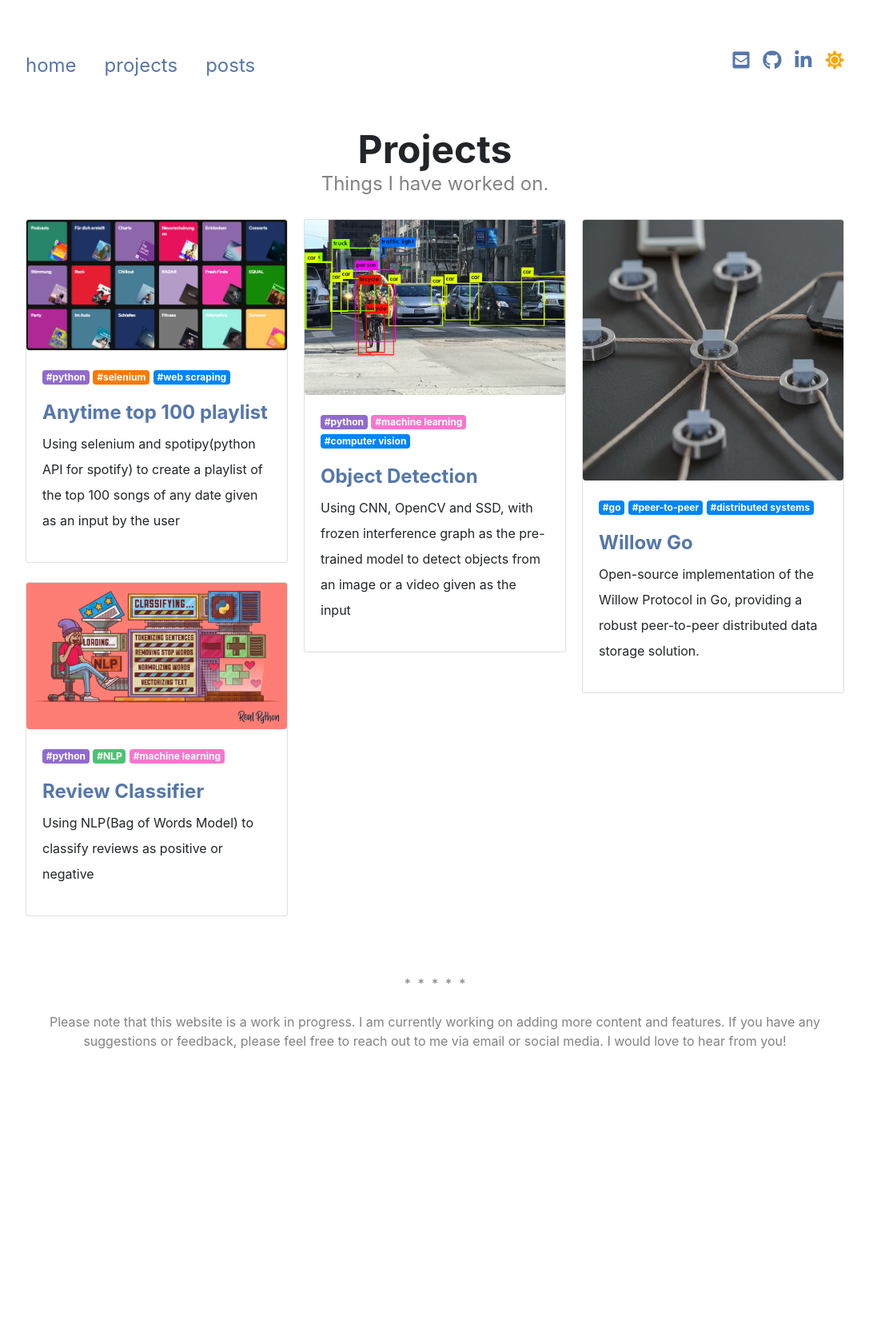
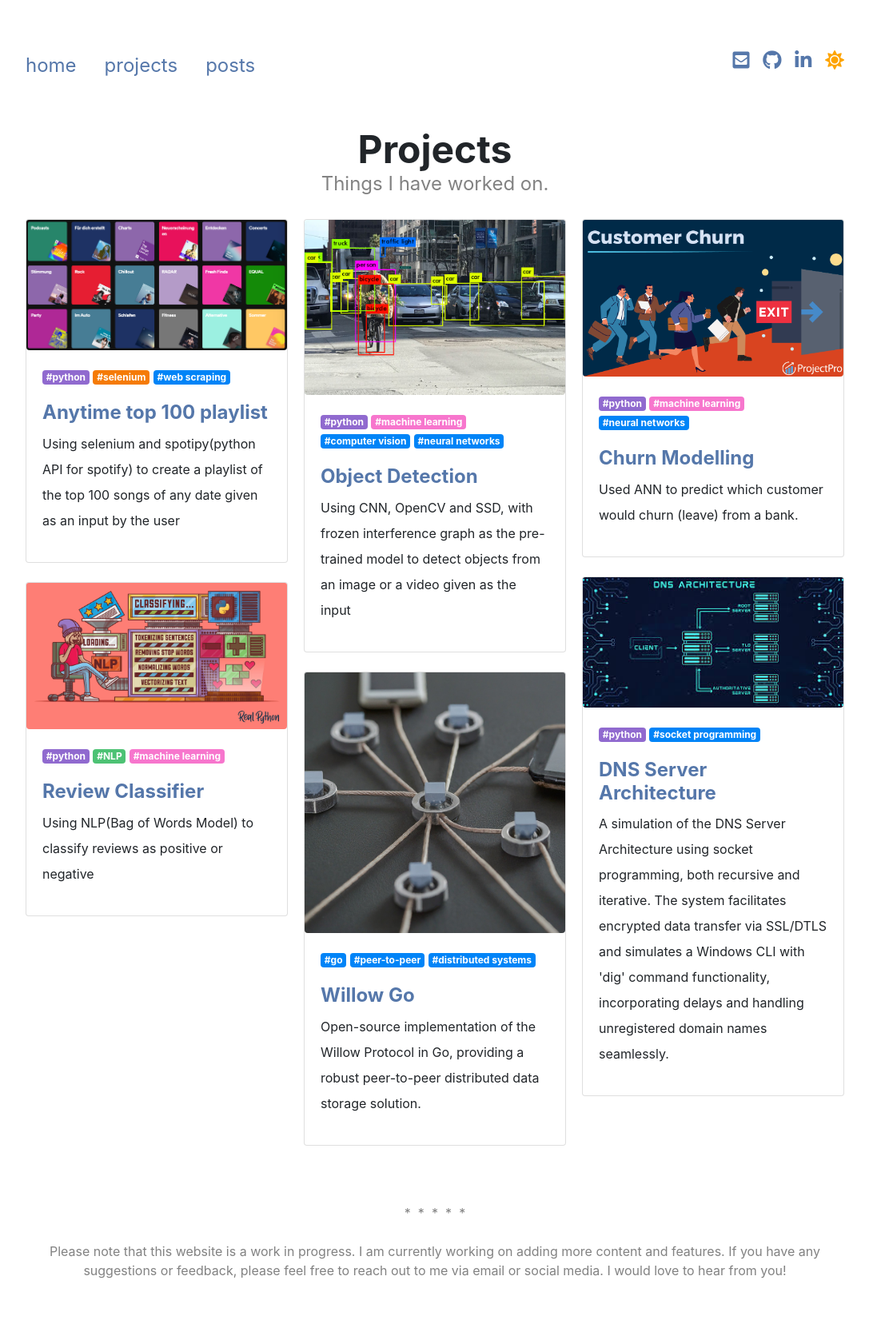
Before and after one commit to suyog301103/my_website, a Jekyll site: the page built from pages/projects.html, in a window 1280 px wide. Shown: the whole page at 80% size, without its empty margins (96-1183 px from the left). Built offline with Jekyll 4.4.1, drawn with Linux system fonts in a browser that asks for light colours; nearby versions of some CDN libraries; a style sheet for code colours, icons or effects is not loaded; before the commit the page ends 1374 px from its top, so only the background shows below that.

Commit message:
added some stuff

```diff
--- a/_data/projects.yml
+++ b/_data/projects.yml
@@ -20,7 +20,7 @@
   description_less: Using CNN, OpenCV and SSD, with frozen interference graph as the pre-trained model to detect objects from an image or a video given as the input
   action_buttons: >
     <a href="https://github.com/suyog301103/Object-Detection" target="_blank" class="btn btn-dark mb-1"><i class="fas fa-code-branch"></i> &nbsp Repository</a>
-  tags: [python, machine learning, computer vision]
+  tags: [python, machine learning, computer vision, neural networks]
 
 - name: Willow Go
   id: p4
@@ -29,3 +29,19 @@
   action_buttons: >
     <a href="https://github.com/PES-Innovation-Lab/willow-go" target="_blank" class="btn btn-dark mb-1"><i class="fas fa-code-branch"></i> &nbsp Repository</a>
   tags: [go, peer-to-peer, distributed systems]
+
+- name: Churn Modelling
+  id: p5
+  img_src: /assets/img/Churn-Modelling.png
+  description_less: Used ANN to predict which customer would churn (leave) from a bank.
+  action_buttons: >
+    <a href="https://github.com/suyog301103/Churn-Modelling" target="_blank" class="btn btn-dark mb-1"><i class="fas fa-code-branch"></i> &nbsp Repository</a>
+  tags: [python, machine learning, neural networks]
+
+- name: DNS Server Architecture
+  id: p6
+  img_src: /assets/img/DNS.jpeg
+  description_less: A simulation of the DNS Server Architecture using socket programming, both recursive and iterative. The system facilitates encrypted data transfer via SSL/DTLS and simulates a Windows CLI with 'dig' command functionality, incorporating delays and handling unregistered domain names seamlessly.
+  action_buttons: >
+    <a href="https://github.com/suparna-here-123/DNS_Server_Architecture" target="_blank" class="btn btn-dark mb-1"><i class="fas fa-code-branch"></i> &nbsp Repository</a>
+  tags: [python, socket programming]
```
Also changed, not shown: pages/tags/tag10.html (added, +7 -0 lines), pages/tags/tag11.html (added, +7 -0 lines), assets/img/Churn-Modelling.png (added), assets/img/DNS.jpeg (added).
